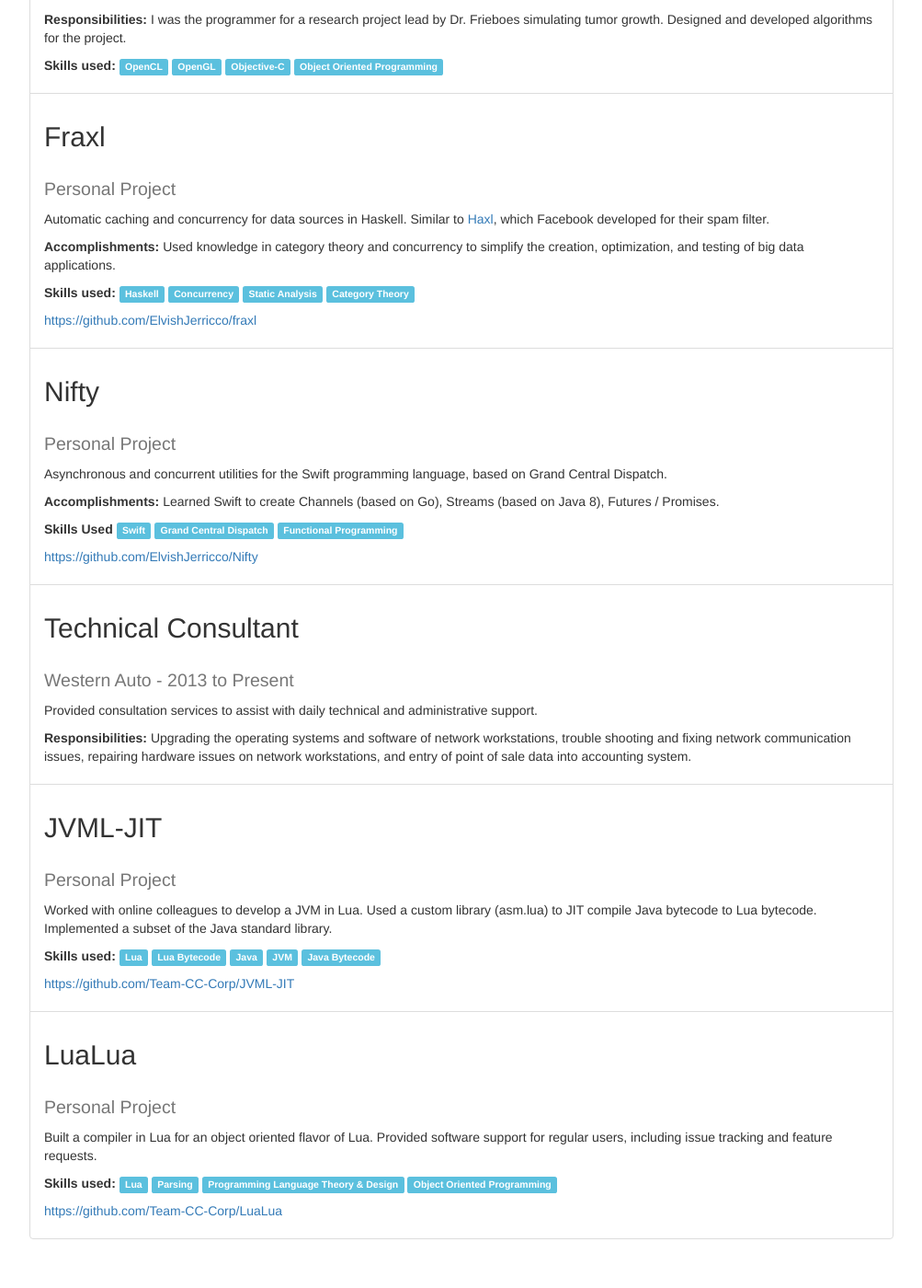
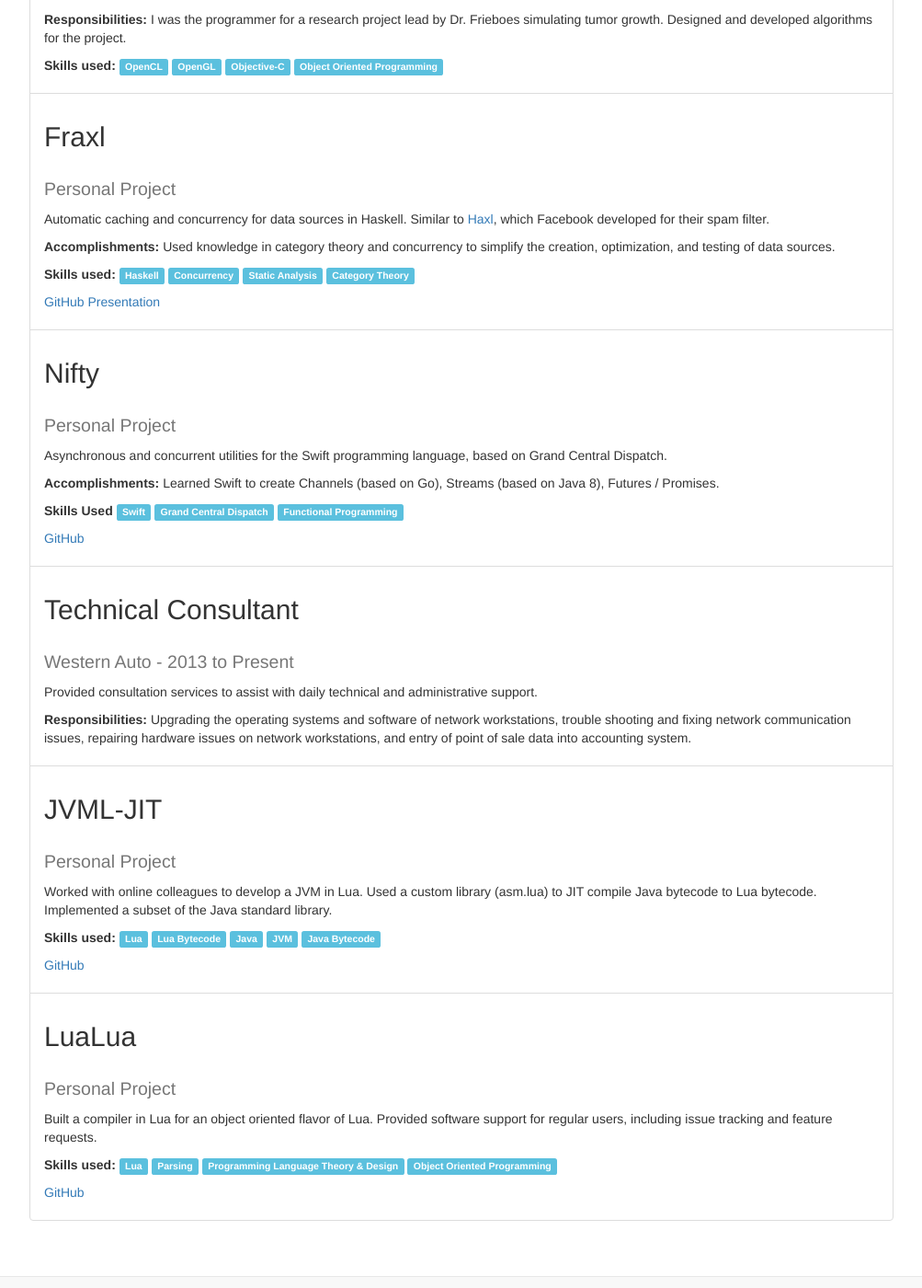
Before and after one commit to ElvishJerricco/elvishjerricco.github.io, a Jekyll site: the page built from other/Resume.html, in a window 1280 px wide and 1400 px high, scrolled down 1006 px. Shown: the whole window at 92% size, without its empty margins (138-1141 px from the left). Built offline with Jekyll 4.4.1, drawn with Linux system fonts in a browser that asks for light colours.

Commit message:
Updated Resume

```diff
--- a/other/Resume.html
+++ b/other/Resume.html
@@ -65,7 +65,7 @@ exclude_from_nav: true
     <p>
       <strong>Accomplishments:</strong>
       Used knowledge in category theory and concurrency to simplify
-      the creation, optimization, and testing of big data applications.
+      the creation, optimization, and testing of data sources.
     </p>
     <p>
       <strong>Skills used:</strong>
@@ -75,7 +75,8 @@ exclude_from_nav: true
       <span class="label label-info">Category Theory</span>
     </p>
     <p>
-      <a href="https://github.com/ElvishJerricco/fraxl">https://github.com/ElvishJerricco/fraxl</a>
+      <a href="https://github.com/ElvishJerricco/fraxl">GitHub</a>
+      <a href="https://youtu.be/Fe3-N9mKuPA">Presentation</a>
     </p>
   </li>
   <li class="list-group-item">
```
Also changed, not shown: other parts of other/Resume.html (+3 -3 lines).
